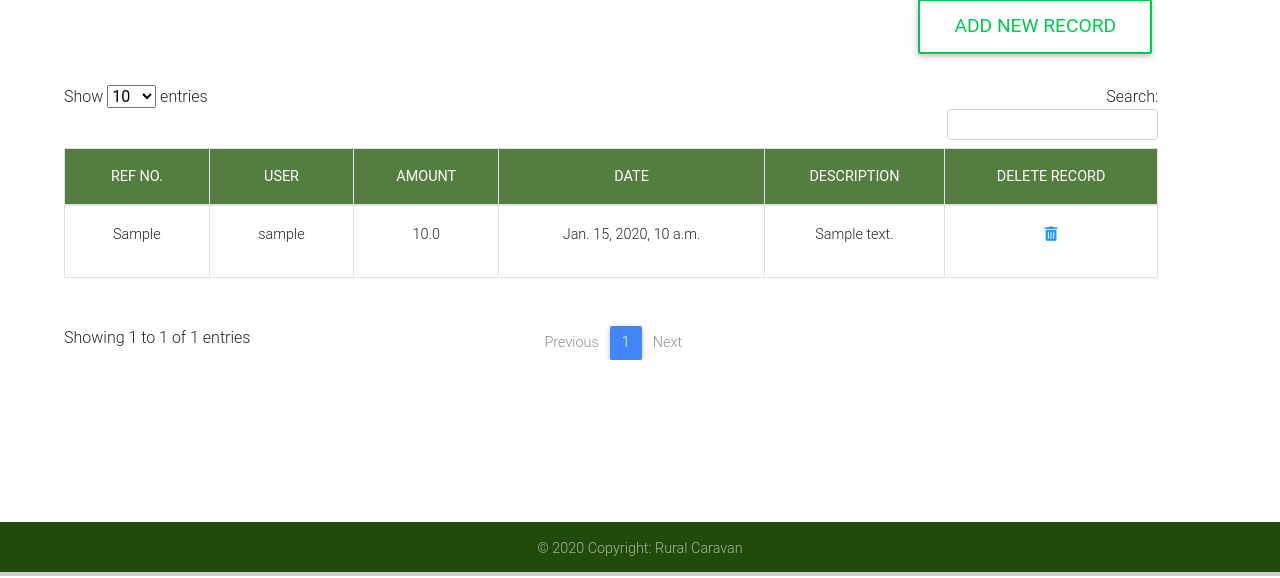
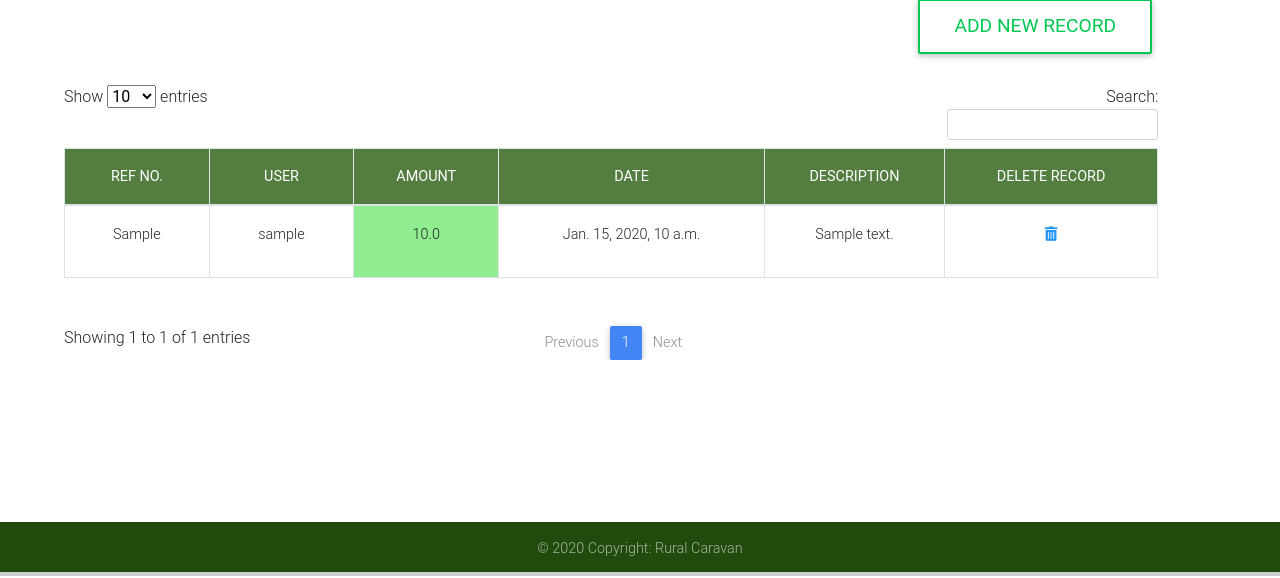
Before and after one commit to disconnect101/FPO_portal, a Django app: page /members/member_page/transaction in a window 1280 px wide. Shown: the part 222-800 px from the top of the page. Run offline with Django 3.2, Linux system fonts and the light colour scheme; tables that the repository leaves empty hold one stand-in row (values such as "Sample post"); parts of the project's set-up code (start-up, migrations or seed data) failed here and were passed over; some libraries are stand-ins or nearby versions.

Commit message:
Transaction colors

```diff
--- a/RuralCaravan/members/templates/members/farmer_profile.html
+++ b/RuralCaravan/members/templates/members/farmer_profile.html
@@ -360,7 +360,7 @@ th,td{
          <!----<span><a href="addnewtransaction.html" class="btn btn-primary">Add New Transaction</a></span>--->
         <div class="table-responsive" style="margin-top:25px;margin-bottom: 50px;">
     <table id="tbldisplay"
-        class="table table-responsive-sm table-striped table-bordered" cellspacing="0" width="100%" style="text-align:center">
+        class="table table-responsive-sm table-bordered" cellspacing="0" width="100%" style="text-align:center">
         <thead>
             <th class="th-sm">S no.</th>
             <th class="th-sm">Date</th>
@@ -661,10 +661,10 @@ document.getElementById("defaultOpen").click();
 <script language="JavaScript">
  $("#tbldisplay td:nth-child(3)").each(function () {
                 if (parseInt($(this).text(), 10) < 0) {
-                    $(this).parent("tr").css("background-color", "Lightgreen");
+                    $(this).css("background-color", "#FF8882");
                 }
                 else{
-                    $(this).parent("tr").css("background-color", "white");
+                    $(this).css("background-color", "Lightgreen");
                 }
 
     } );
--- a/RuralCaravan/members/templates/members/transactions.html
+++ b/RuralCaravan/members/templates/members/transactions.html
@@ -203,7 +203,7 @@ th,td{
          <div class="text-right"><a href="{% url 'add_transaction' %}" class="btn btn-outline-success" style="font-size: 1.2rem;">Add New Record</a></div>
         <div class="table-responsive" style="margin-top:25px; margin-bottom: 50px;">
     <table id="tbldisplay"
-        class="table table-responsive-sm table-striped table-bordered" cellspacing="0" width="100%" style="text-align:center">
+        class="table table-responsive-sm table-bordered" cellspacing="0" width="100%" style="text-align:center">
             <thead>
                 <th class="th-sm">Ref No.</th>
                  <th class="th-sm">User</th>
@@ -275,10 +275,10 @@ var data = table.columns( [2] ).data();
  <script language="JavaScript">
  $("#tbldisplay td:nth-child(3)").each(function () {
                 if (parseInt($(this).text(), 10) < 0) {
-                    $(this).parent("tr").css("background-color", "Lightgreen");
+                    $(this).css("background-color", "#FF8882");
                 }
                 else{
-                    $(this).parent("tr").css("background-color", "white");
+                    $(this).css("background-color", "Lightgreen");
                 }
             });
 </script>
```
Also changed, not shown: RuralCaravan/members/templates/members/leader_profile.html (+4 -4 lines).
